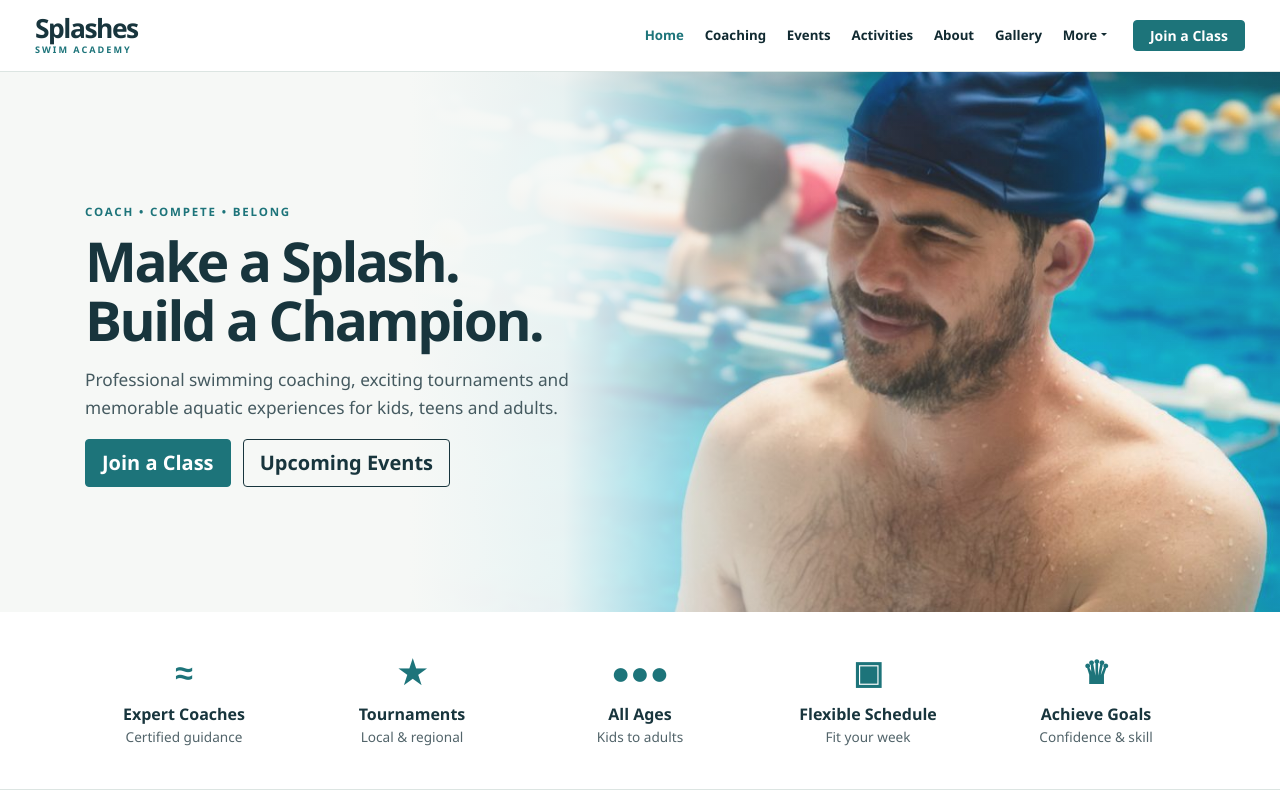
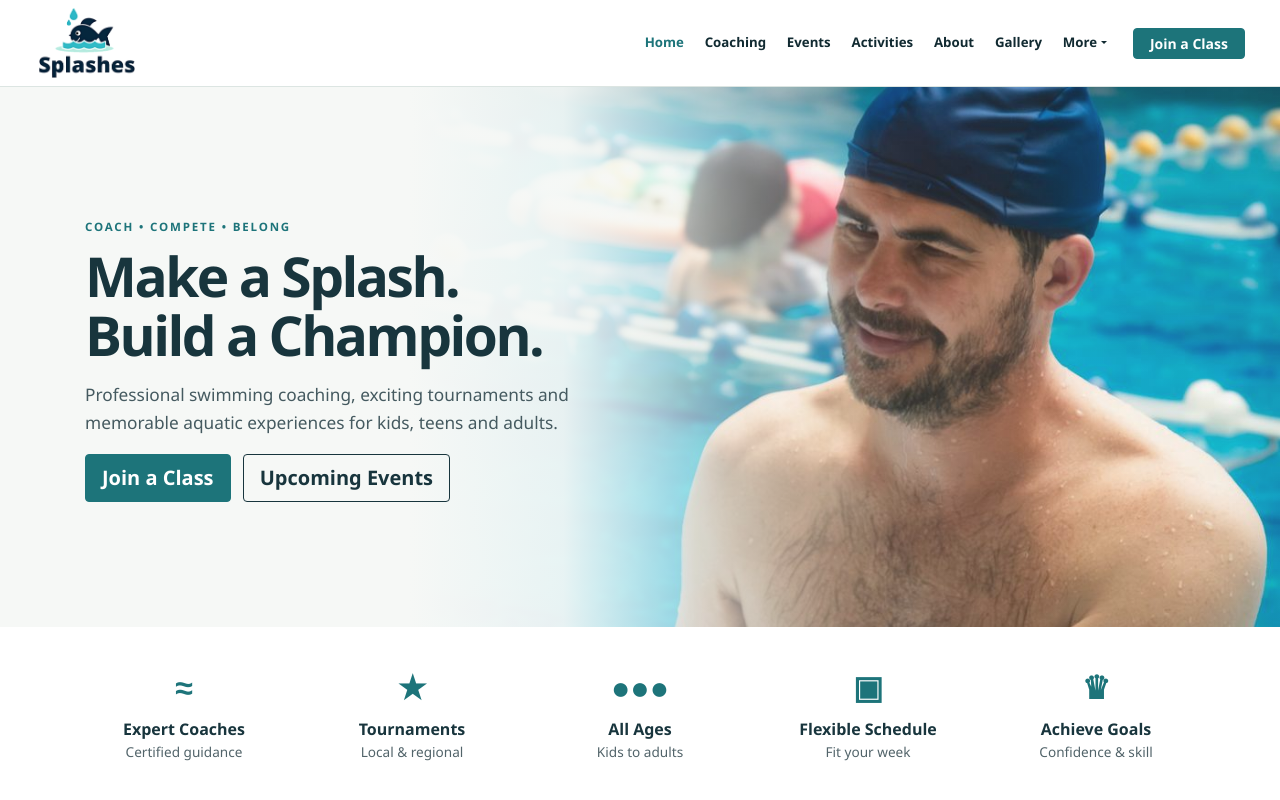
Before and after one commit to zzhang13-code/Splashes-Academy-WEB802, a plain HTML site: page index.html in a window 1280 px wide. Shown: the top 800 px of the page. Drawn offline with nearby package versions, Linux system fonts and the light colour scheme.

Commit message:
Restore original Splashes shark logo

```diff
--- a/css/styles.css
+++ b/css/styles.css
@@ -1171,14 +1171,9 @@ a:focus-visible, button:focus-visible { outline: 2px solid var(--aqua); outline-
 
 .navbar { min-height: 72px; border-bottom: 1px solid var(--line); box-shadow: none !important; }
 .navbar .container { max-width: 1240px; }
-.brand-wordmark, .footer-wordmark {
-    display: inline-flex; flex-direction: column; width: auto; margin: 0;
-    color: var(--navy) !important; font-size: 1.65rem; font-weight: 750;
-    letter-spacing: -.055em; line-height: .85; text-decoration: none !important;
-}
-.brand-wordmark span, .footer-wordmark span {
-    margin-top: .45rem; color: var(--aqua); font-size: .57rem;
-    font-weight: 700; letter-spacing: .22em;
+.navbar .brand-logo {
+    display: block; width: 104px !important; max-width: 104px !important;
+    height: 70px !important; object-fit: contain;
 }
 .navbar .nav-link { margin: 0 .15rem; font-size: .83rem; font-weight: 600; text-transform: none; }
 .navbar .nav-link:hover, .navbar .nav-link.active { color: var(--aqua) !important; }
@@ -1260,11 +1255,10 @@ a:focus-visible, button:focus-visible { outline: 2px solid var(--aqua); outline-
 
 .site-footer { background: var(--deep); }
 .site-footer p { color: #c9d9d8; }
-.footer-wordmark { color: #fff !important; font-size: 1.8rem; }
-.footer-wordmark span { color: #a4d3cf; }
+.site-footer .footer-brand { display: inline-block; width: 122px; padding: 8px; background: #fff; border-radius: 4px; }
+.site-footer .footer-logo { display: block; width: 100%; max-width: 100%; padding: 0; background: none; border-radius: 0; }
 .site-footer h6 { font-weight: 700; text-transform: none; }
 .site-footer a { color: #d7e5e4; }
-.site-footer .footer-wordmark { display: inline-flex; }
 .site-footer .photo-credit { display: inline; text-decoration: underline; }
 .social-dots a { background: #32545b; }
 
--- a/index.html
+++ b/index.html
@@ -42,7 +42,7 @@
 
         <div class="container">
 
-            <a class="navbar-brand brand-wordmark" href="index.html" aria-label="Splashes Academy home">Splashes<span>SWIM ACADEMY</span></a>
+            <a class="navbar-brand" href="index.html" aria-label="Splashes Academy home"><img class="brand-logo" src="images/splashes-logo.png" alt="Splashes shark logo"></a>
 
 
             <button class="navbar-toggler"
@@ -580,7 +580,7 @@
 
                 <div class="col-md-4 mb-4">
 
-                    <a class="footer-wordmark" href="index.html">Splashes<span>SWIM ACADEMY</span></a>
+                    <a class="footer-brand" href="index.html" aria-label="Splashes Academy home"><img class="footer-logo" src="images/splashes-logo.png" alt="Splashes shark logo"></a>
 
 
                     <p class="mt-2">
```
Also changed, not shown: about.html (+2 -2 lines), activities.html (+2 -2 lines), coaching.html (+2 -2 lines), contact.html (+2 -2 lines), coupons.html (+2 -2 lines), gallery.html (+2 -2 lines), register.html (+2 -2 lines), social.html (+2 -2 lines), tournaments.html (+2 -2 lines).
